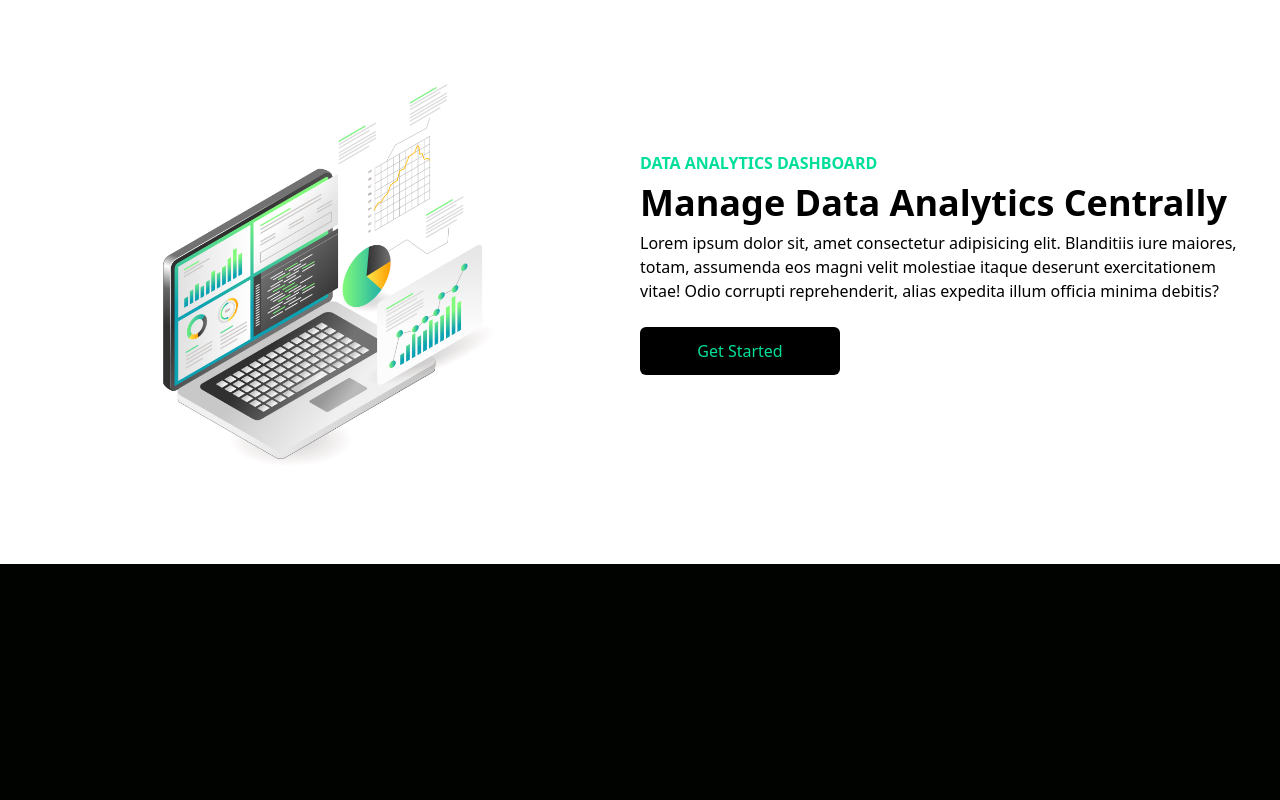
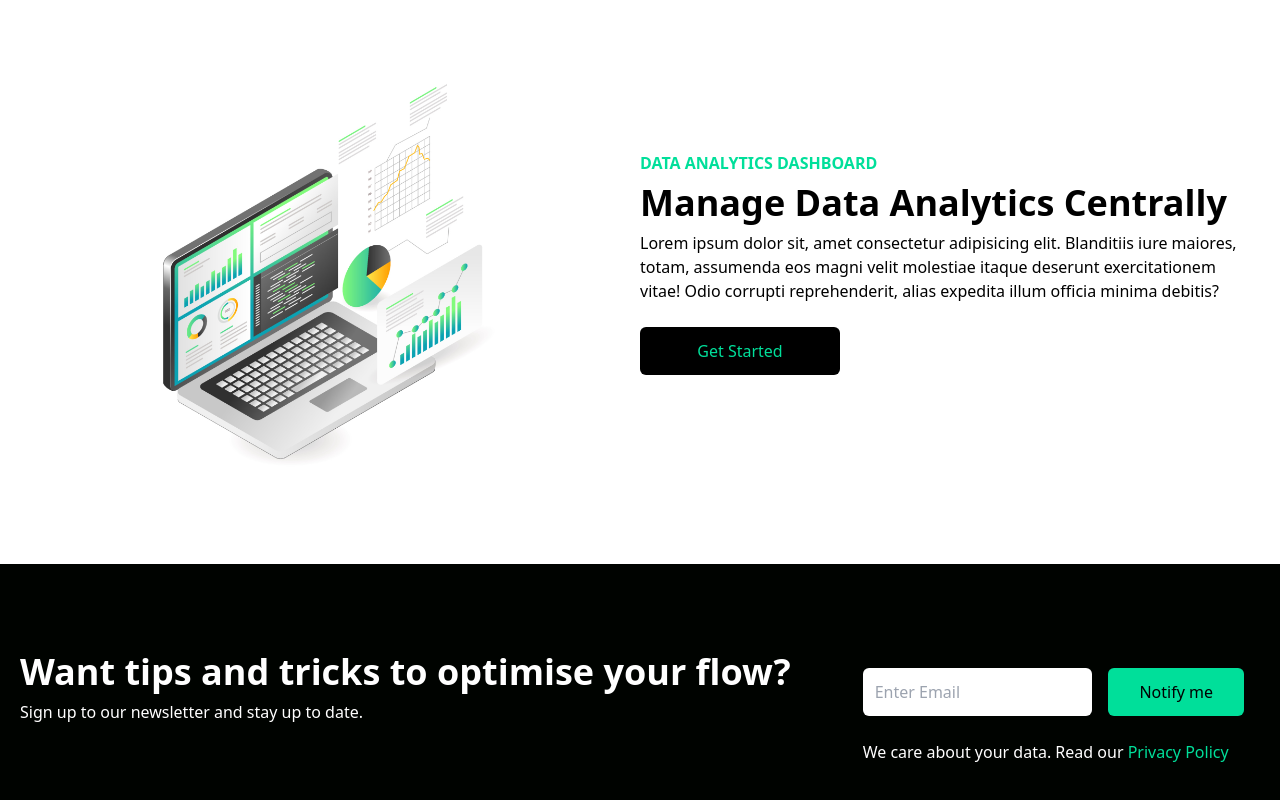
Before and after one commit to ArnabChatterjee20k/React, a React (Create React App) app in the folder tailwind/: page / in a window 1280 px wide. Shown: the part 1005-1805 px from the top of the page. Before the commit the page ends 1569 px from the top, so only its background shows below. Built offline with nearby package versions, Linux system fonts and the light colour scheme.

Commit message:
added newsletter with grid

```diff
--- a/tailwind/src/App.js
+++ b/tailwind/src/App.js
@@ -2,12 +2,14 @@ import './App.css';
 import { Analytics } from './component/Analytics';
 import { Hero } from './component/Hero';
 import { Navbar } from './component/Navbar';
+import { NewsLetter } from './component/NewsLetter';
 function App() {
   return (
     <>
       <Navbar/>
       <Hero/>
       <Analytics/>
+      <NewsLetter/>
     </>
   );
 }
--- /dev/null
+++ b/tailwind/src/component/NewsLetter.jsx
@@ -0,0 +1,19 @@
+export const NewsLetter = () => {
+    return (
+        <div className="w-full py-16 text-white">
+            <div className="max-w-[1240px] mx-auto grid lg:grid-cols-3">
+                <div className="lg:col-span-2 my-4">{/* take 2 out of 3 columns */}
+                    <h1 className="text-2xl md:text-4xl md:py-2 sm:text-3xl font-bold">Want tips and tricks to optimise your flow?</h1>
+                    <p>Sign up to our newsletter and stay up to date.</p>
+                </div>
+                <div className="my-4 px-4">
+                    <div className="flex flex-col sm:flex-row items-center justify-between w-full">
+                        <input type="email" placeholder="Enter Email" className="p-3 flex w-full rounded-md text-black"/>
+                        <button className='bg-[#00df9a] w-[200px] rounded-md font-medium ml-4 my-6 mx-auto px-6 py-3 text-black'>Notify me</button>
+                    </div>
+                    <p>We care about your data. Read our<span className="text-[#00df9a]"> Privacy Policy</span></p>
+                </div>
+            </div>
+        </div>
+    )
+}
```
